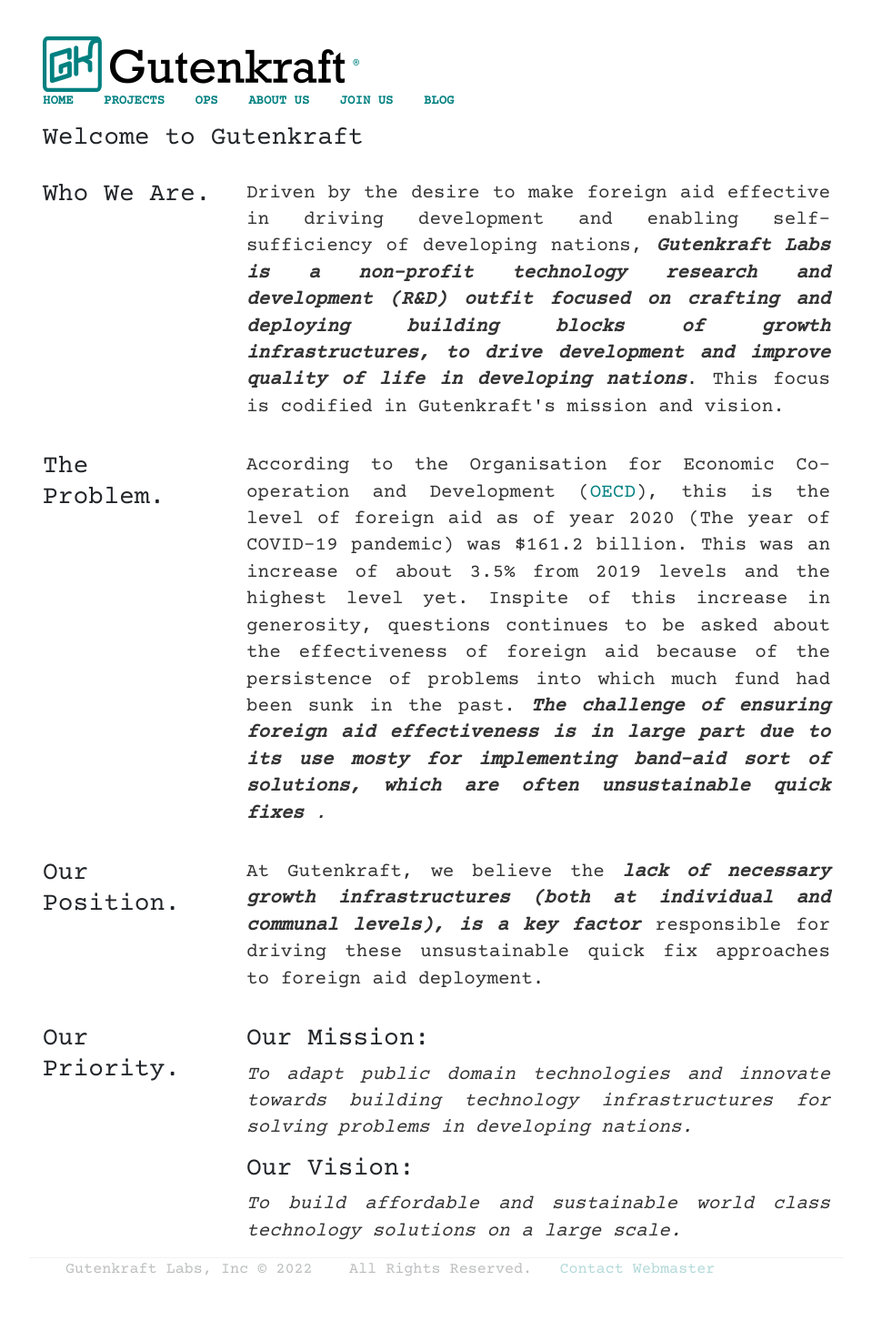
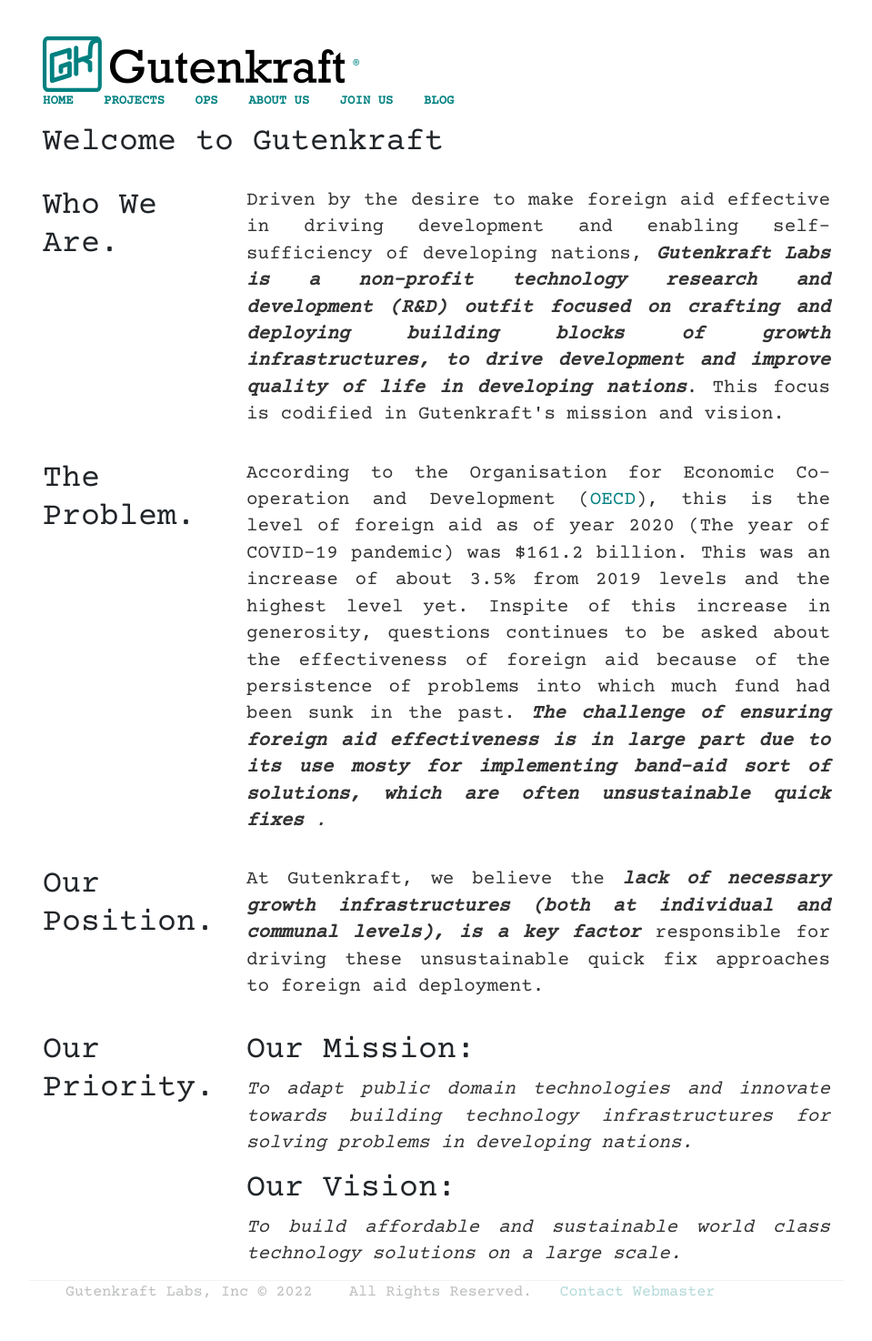
Before and after one commit to oferonmi/datafilik.github.io, a Jekyll site: the page built from index.html, in a window 1280 px wide. Shown: the whole page at 91% size, without its empty margins (160-1119 px from the left). Built offline with Jekyll 4.4.1, drawn with Linux system fonts in a browser that asks for light colours; some web fonts are replaced; before the commit the page ends 1448 px from its top, so only the background shows below that.

Commit message:
font family edit

```diff
--- a/css/main.css
+++ b/css/main.css
@@ -37,7 +37,7 @@
 }
 
 h1 {
-    font-size: 2em;
+    /* font-size: 2em; */
 }
 
 p {
```
